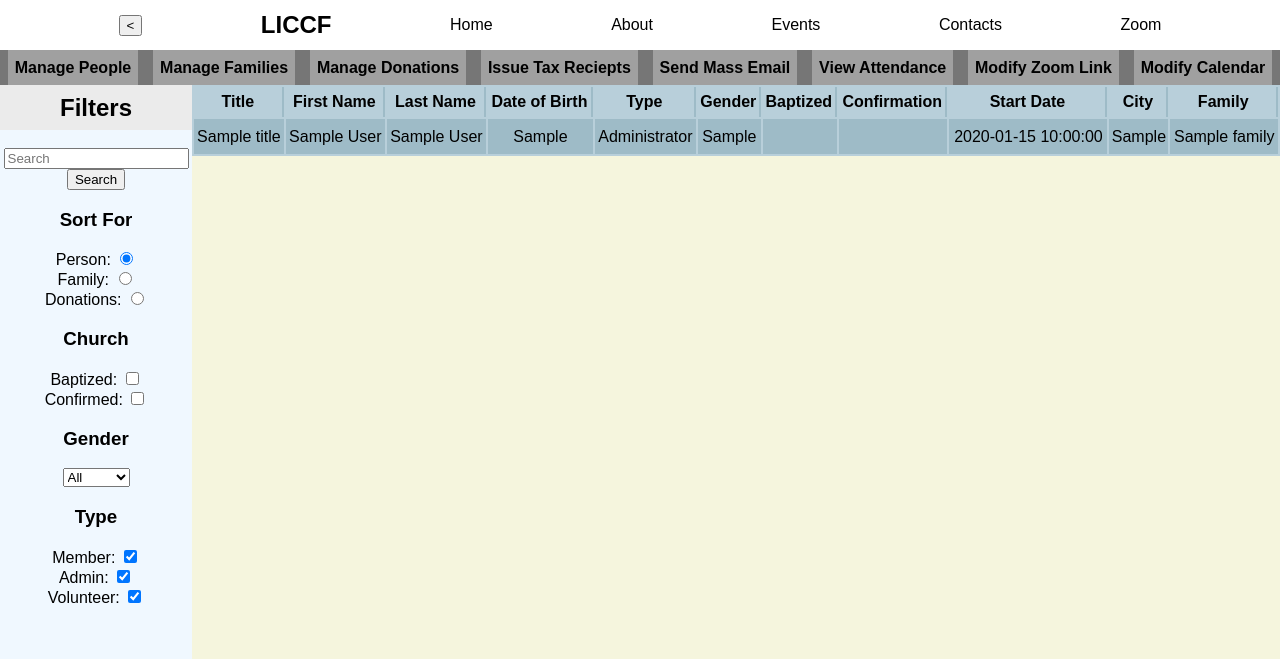
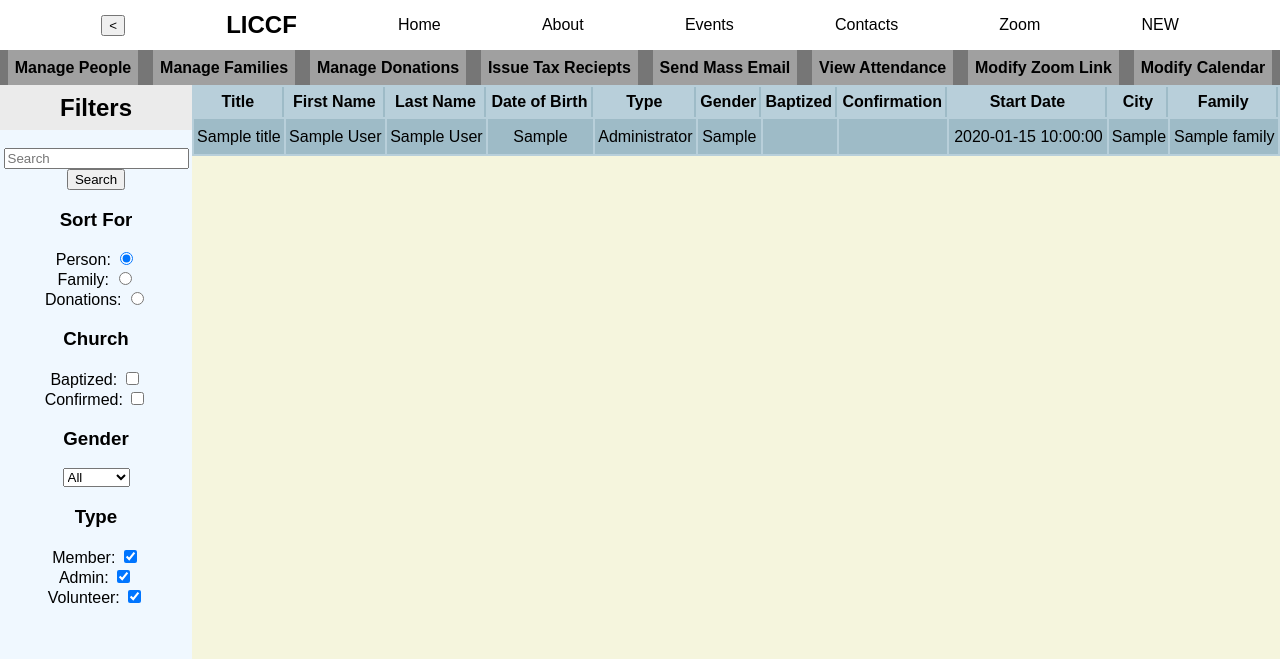
Before and after one commit to DonMcD/LICCF, a PHP site: page /home.php in a window 1280 px wide. Shown: the top 659 px of the page. Run offline with PHP 8.4, Linux system fonts and the light colour scheme; the visitor is signed in with stand-in values (Sample User, id 1); tables that the repository leaves empty or names only in its code hold one stand-in row (values such as "Sample post"); some libraries are stand-ins or nearby versions.

Commit message:
test
test

```diff
--- a/header.php
+++ b/header.php
@@ -6,4 +6,5 @@
     <a href="">Events</a>
     <a href="">Contacts</a>
     <a href="">Zoom</a>
+    <a href="">NEW</a>
 </header>
```
